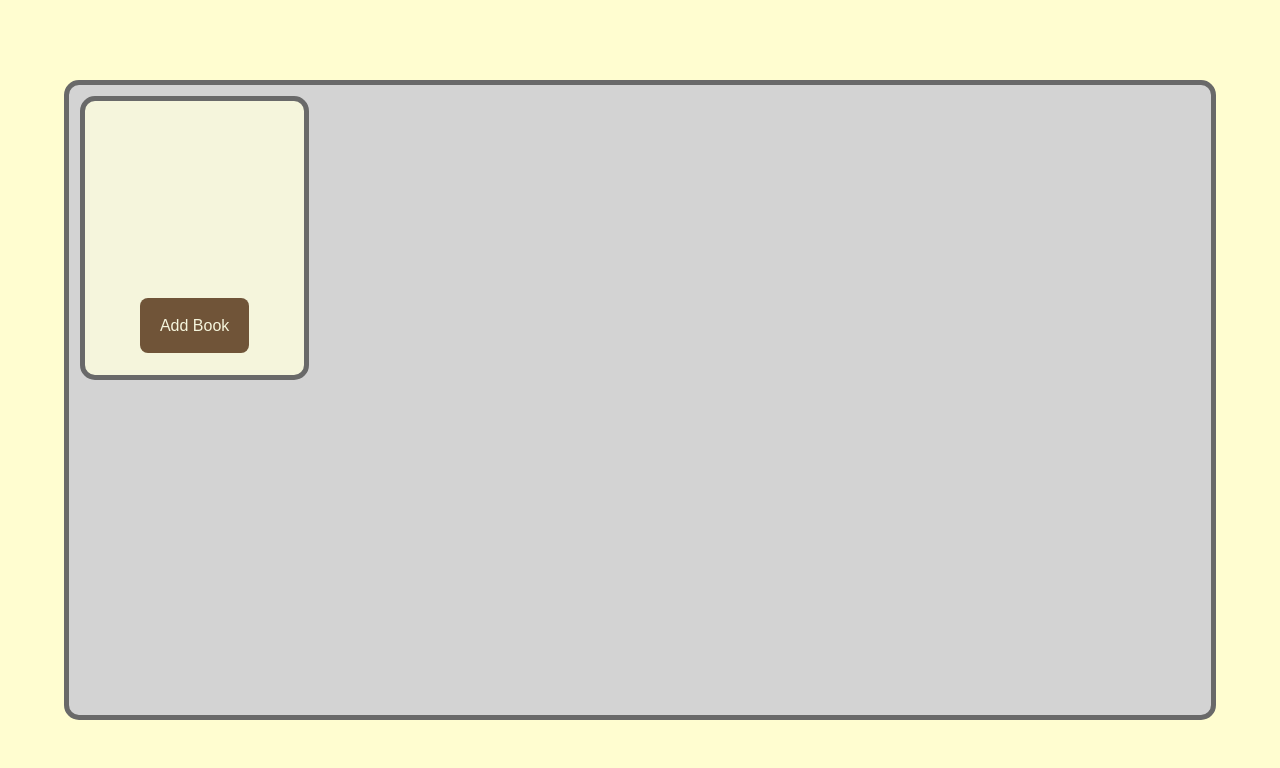
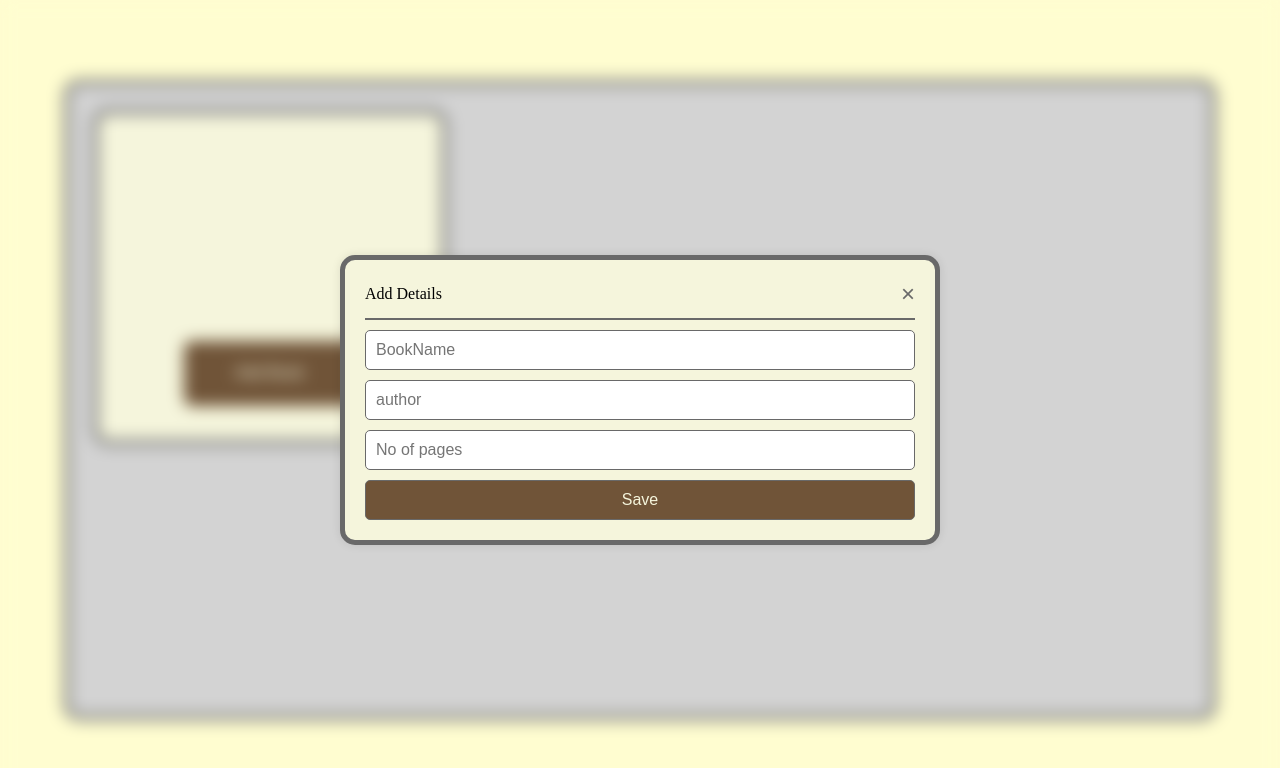
Before and after one commit to I3WX/Library, a plain HTML site: page index.html in a window 1280 px wide. Both pictures are taken after a click on the button "Add Book". Shown: the part 800-1568 px from the top of the page. Drawn offline with Linux system fonts and the light colour scheme.

Commit message:
js compleated for the program

```diff
--- a/index.html
+++ b/index.html
@@ -19,6 +19,21 @@
             </div>
         </div>
     </div>
+    <div id="form">
+        <div id="InputForm">
+            <div id="formHeadding">
+                Add Details
+                <button id="closeButton">&times;</button>
+            </div>
+            <form id="bookForm">
+                <input type="text" id="bookName" name="bookName" placeholder="BookName" required>
+                <input type="text" id="author" name="author" placeholder="author" required>
+                <input type="number" id="pages" name="pages" placeholder="No of pages" required>
+                <button id="saveButton" type="submit">Save</button>
+            </form>
+        </div>
+    </div>
+    <div id="blurOverlay"></div>
     <script src="script.js"></script>
 </body>
 </html>
--- a/script.js
+++ b/script.js
@@ -0,0 +1,46 @@
+const addBookButton = document.querySelector('#addBook button');
+const form = document.querySelector('#form');
+const closeButton = document.querySelector('#closeButton');
+const bookNameInput = document.getElementById('bookName');
+const authorInput = document.getElementById('author');
+const pagesInput = document.getElementById('pages');
+const saveButton = document.getElementById('saveButton');
+const innerBox = document.getElementById('innerBox');
+
+addBookButton.addEventListener('click', () => {
+    form.classList.add('active');
+});
+
+closeButton.addEventListener('click', () => {
+    form.classList.remove('active');
+});
+
+form.addEventListener('submit', (event) => {
+    event.preventDefault();
+
+    const bookName = bookNameInput.value;
+    const authorName = authorInput.value;
+    const noOfPages = pagesInput.value;
+
+    if (bookName && authorName && noOfPages) {
+        // Create a new book element
+        const newBook = document.createElement('div');
+        newBook.classList.add('book');
+        newBook.innerHTML = `
+            <div class="name">${bookName}</div>
+            <div class="author">${authorName}</div>
+            <div class="pages">${noOfPages} Pages</div>
+        `;
+
+        // Append the new book to innerBox
+        innerBox.insertBefore(newBook, innerBox.firstChild);
+
+        // Reset form and close it
+        form.classList.remove('active');
+        bookNameInput.value = '';
+        authorInput.value = '';
+        pagesInput.value = '';
+    } else {
+        alert('Please fill out all fields.');
+    }
+});
--- a/style.css
+++ b/style.css
@@ -61,15 +61,23 @@ html {
     border: solid 5px var(--Dark_Gray);
     border-radius: 15px;
     background: var(--Soft_Gray);
+    display: grid;
+    grid-template-columns: repeat(3, 1fr);
+    grid-template-rows: repeat(2, auto);
+    gap: 20px;
+    padding: 20px;
 }
+
 
 .book {
     border: solid 5px var(--Dark_Gray);
+    background-color: var(--Beige);
     border-radius: 15px;
-    height: 45%;
-    width: 20%;
-    background-color: var(--Beige);
+    height: 100%;
+    width: 100%;
     margin: 1%;
+    display: grid;
+    place-items: center;
 }
 
 #addBook {
@@ -93,3 +101,101 @@ html {
 #addBook button:hover {
     background-color: var(--Soft_Brown);
 }
+
+.book .name {
+    font-size: 1.3rem;
+    font-weight: bold;
+    margin-bottom: 10px;
+}
+
+.book .author, .book .pages {
+    font-size: 1.1rem;
+    color: var(--Dark_Gray);
+}
+
+#form {
+    position: fixed;
+    top: 50%;
+    left: 50%;
+    transform: translate(-50%, -50%);
+    background-color: white;
+    width: 80%;
+    max-width: 600px;
+    padding: 20px;
+    border-radius: 10px;
+    box-shadow: 0 0 10px rgba(0, 0, 0, 0.1);
+    z-index: 1000;
+    display: none;
+    border: solid 5px var(--Dark_Gray);
+    background-color: var(--Beige);
+    border-radius: 15px;
+}
+
+#form.active {
+    display: block;
+}
+
+#InputForm {
+    position: relative;
+}
+
+#formHeadding {
+    display: flex;
+    justify-content: space-between;
+    align-items: center;
+    border-bottom: 2px solid var(--Dark_Gray);
+    padding-bottom: 10px;
+    margin-bottom: 10px;
+}
+
+#formHeadding button {
+    background: none;
+    border: none;
+    cursor: pointer;
+    font-size: 1.5rem;
+    color: var(--Dark_Gray);
+}
+
+#bookForm {
+    display: grid;
+    gap: 10px;
+}
+
+#bookForm input[type="text"],
+#bookForm input[type="number"],
+#bookForm button[type="submit"] {
+    width: 100%;
+    padding: 10px;
+    font-size: 1rem;
+    border: 1px solid var(--Dark_Gray);
+    border-radius: 5px;
+}
+
+#bookForm button[type="submit"] {
+    background-color: var(--Rich_Brown);
+    color: var(--Beige);
+    cursor: pointer;
+}
+
+#bookForm button[type="submit"]:hover {
+    background-color: var(--Soft_Brown);
+}
+
+#blurOverlay {
+    position: fixed;
+    top: 0;
+    left: 0;
+    right: 0;
+    bottom: 0;
+    backdrop-filter: blur(8px);
+    pointer-events: none;
+    z-index: 999;
+    transition: opacity 0.3s ease;
+}
+
+#form.active ~ #blurOverlay {
+    opacity: 1;
+}
+#form:not(.active) ~ #blurOverlay{
+    opacity: 0;
+}
```
